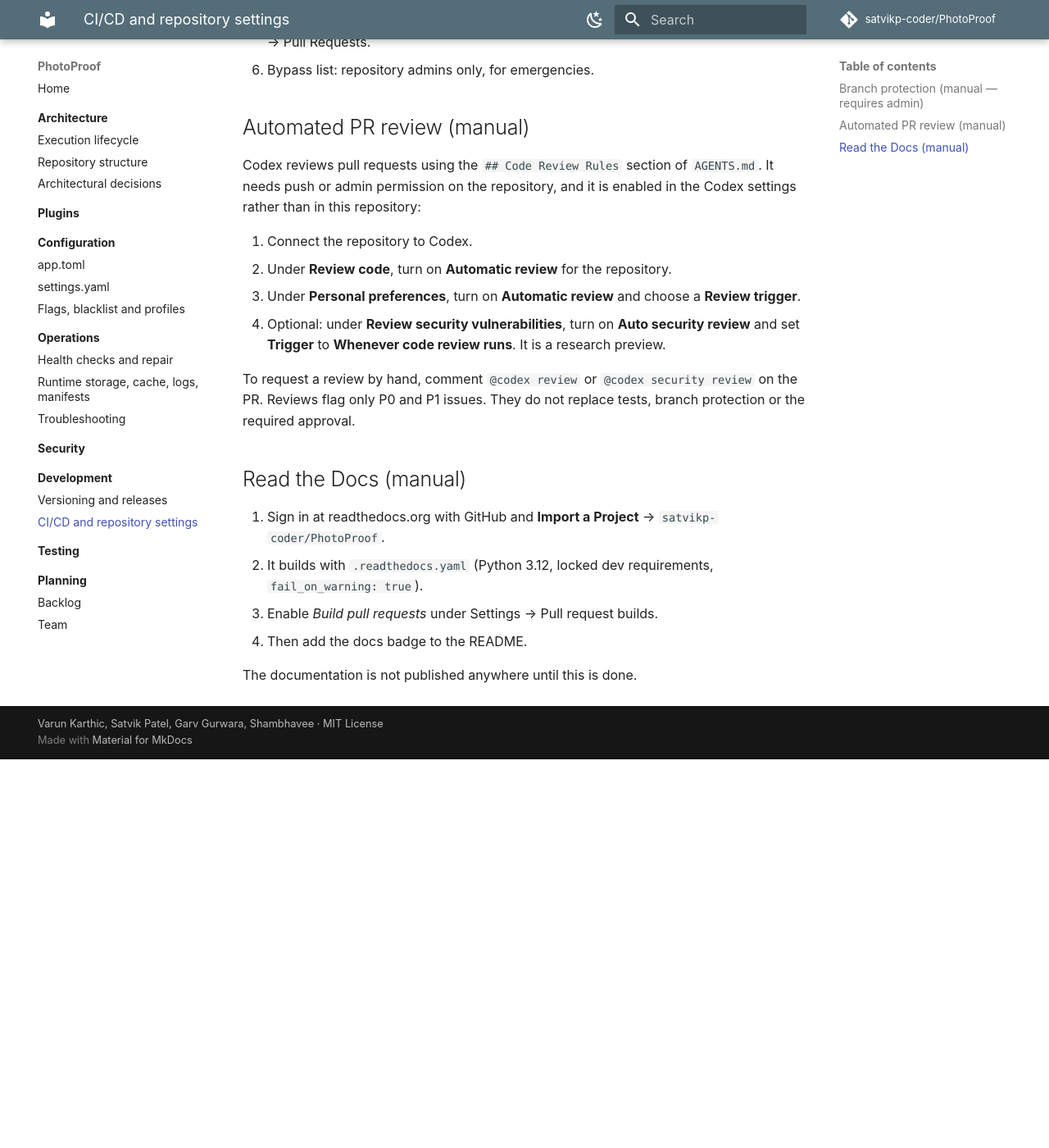
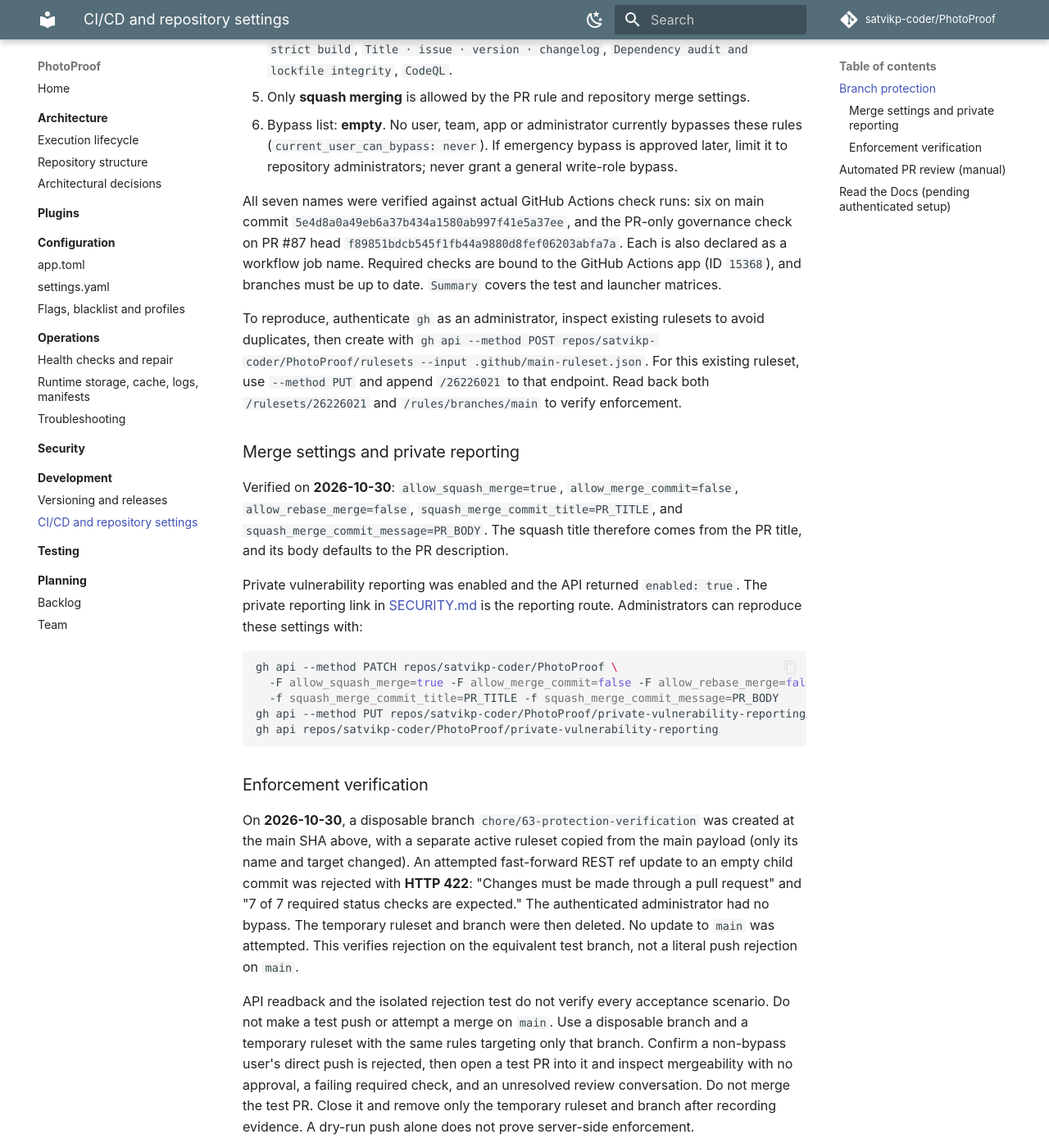
Before and after one commit to satvikp-coder/PhotoProof, an MkDocs documentation site: the page built from docs/development/ci.md, in a window 1280 px wide and 1400 px high, scrolled down 1189 px. Shown: the whole window at 82% size. Built offline with MkDocs 1.6.1 and Material for MkDocs 9.7.7, drawn with Linux system fonts in a browser that asks for light colours; comment, search, counter and statistics services are not loaded; before the commit the page ends 2115 px from its top, so only the background shows below that; some of the changed text lies outside the part shown.

Commit message:
chore(repo): record repository protection and rtd setup

````diff
--- a/app.toml
+++ b/app.toml
@@ -3,7 +3,7 @@
 
 [application]
 name = "PhotoProof"
-version = "0.2.4"
+version = "0.2.5"
 package = "photoproof"
 description = "Modular digital image forgery detection and localization framework."
 release_channel = "development"   # development | preview | stable
--- a/docs/development/ci.md
+++ b/docs/development/ci.md
@@ -13,12 +13,17 @@
 text reaches scripts through environment variables, never through shell
 interpolation.
 
-## Branch protection (manual — requires admin)
+## Branch protection
 
-The foundation was set up with write (not admin) access, so a repository admin must
-configure **Settings → Rules → Rulesets → New branch ruleset** for `main`:
+Applied and verified through the GitHub API on **2026-10-30**:
+[main repository protection](https://github.com/satvikp-coder/PhotoProof/rules/26226021)
+is active. The effective rules endpoint for `main` returns the rules below. The
+reproducible creation payload is [`.github/main-ruleset.json`](https://github.com/satvikp-coder/PhotoProof/blob/main/.github/main-ruleset.json).
+It is a snapshot for administrators, not an automatically applied workflow.
 
-1. Target: default branch.
+The configuration under **Settings → Rules → Rulesets** is:
+
+1. Target: `refs/heads/main`.
 2. Enable **Restrict deletions** and **Block force pushes**.
 3. Enable **Require a pull request before merging**, with 1 required approval,
    *Dismiss stale approvals*, and *Require conversation resolution*.
@@ -26,9 +31,66 @@
    and add: `Quality · lint, format, types, config`, `Summary`, `Package build`,
    `MkDocs strict build`, `Title · issue · version · changelog`,
    `Dependency audit and lockfile integrity`, `CodeQL`.
-5. Optional: **Require linear history**. Allow only **squash merging** under
-   Settings → General → Pull Requests.
-6. Bypass list: repository admins only, for emergencies.
+5. Only **squash merging** is allowed by the PR rule and repository merge settings.
+6. Bypass list: **empty**. No user, team, app or administrator currently bypasses these
+   rules (`current_user_can_bypass: never`). If emergency bypass is approved later,
+   limit it to repository administrators; never grant a general write-role bypass.
+
+All seven names were verified against actual GitHub Actions check runs: six on main
+commit `5e4d8a0a49eb6a37b434a1580ab997f41e5a37ee`, and the PR-only governance check on
+PR #87 head `f89851bdcb545f1fb44a9880d8fef06203abfa7a`. Each is also declared as a
+workflow job name. Required checks are bound to the GitHub Actions app (ID `15368`),
+and branches must be up to date. `Summary` covers the test and launcher matrices.
+
+To reproduce, authenticate `gh` as an administrator, inspect existing rulesets to
+avoid duplicates, then create with
+`gh api --method POST repos/satvikp-coder/PhotoProof/rulesets --input .github/main-ruleset.json`.
+For this existing ruleset, use `--method PUT` and append `/26226021` to that endpoint.
+Read back both `/rulesets/26226021` and `/rules/branches/main` to verify enforcement.
+
+### Merge settings and private reporting
+
+Verified on **2026-10-30**: `allow_squash_merge=true`, `allow_merge_commit=false`,
+`allow_rebase_merge=false`, `squash_merge_commit_title=PR_TITLE`, and
+`squash_merge_commit_message=PR_BODY`. The squash title therefore comes from the PR
+title, and its body defaults to the PR description.
+
+Private vulnerability reporting was enabled and the API returned `enabled: true`.
+The private reporting link in [SECURITY.md](https://github.com/satvikp-coder/PhotoProof/blob/main/SECURITY.md)
+is the reporting route. Administrators can reproduce these settings with:
+
+```bash
+gh api --method PATCH repos/satvikp-coder/PhotoProof \
+  -F allow_squash_merge=true -F allow_merge_commit=false -F allow_rebase_merge=false \
+  -f squash_merge_commit_title=PR_TITLE -f squash_merge_commit_message=PR_BODY
+gh api --method PUT repos/satvikp-coder/PhotoProof/private-vulnerability-reporting
+gh api repos/satvikp-coder/PhotoProof/private-vulnerability-reporting
+```
+
+### Enforcement verification
+
+On **2026-10-30**, a disposable branch `chore/63-protection-verification` was created
+at the main SHA above, with a separate active ruleset copied from the main payload
+(only its name and target changed). An attempted fast-forward REST ref update to an
+empty child commit was rejected with **HTTP 422**: "Changes must be made through a
+pull request" and "7 of 7 required status checks are expected." The authenticated
+administrator had no bypass. The temporary ruleset and branch were then deleted.
+No update to `main` was attempted. This verifies rejection on the equivalent test
+branch, not a literal push rejection on `main`.
+
+API readback and the isolated rejection test do not verify every acceptance scenario. Do not make a
+test push or attempt a merge on `main`. Use a disposable branch and a temporary
+ruleset with the same rules targeting only that branch. Confirm a non-bypass user's
+direct push is rejected, then open a test PR into it and inspect mergeability with
+no approval, a failing required check, and an unresolved review conversation. Do not
+merge the test PR. Close it and remove only the temporary ruleset and branch after
+recording evidence. A dry-run push alone does not prove server-side enforcement.
+
+Dependabot has no automatic governance exemption: its default titles must still
+match Conventional Commits. A maintainer may add `governance:exempt` with an
+explanation to skip issue/version/changelog checks; the title check still runs.
+This does not bypass approval, conversation resolution or any other required check.
+Lockfile regeneration remains tracked separately in #78.
 
 ## Automated PR review (manual)
 
@@ -47,13 +109,29 @@
 PR. Reviews flag only P0 and P1 issues. They do not replace tests, branch protection or
 the required approval.
 
-## Read the Docs (manual)
+## Read the Docs (pending authenticated setup)
 
 1. Sign in at readthedocs.org with GitHub and **Import a Project** →
    `satvikp-coder/PhotoProof`.
-2. It builds with `.readthedocs.yaml` (Python 3.12, locked dev requirements,
-   `fail_on_warning: true`).
-3. Enable *Build pull requests* under Settings → Pull request builds.
-4. Then add the docs badge to the README.
+2. Select `main` as the default branch and `.readthedocs.yaml` as the configuration
+   file. Connect the GitHub App/integration and verify delivery of push and PR events.
+3. The checked-in v2 configuration uses Ubuntu 24.04, Python 3.12 and
+   `requirements-tools.lock`, installed with hashes and wheels only. It points to
+   `mkdocs.yml` with `fail_on_warning: true`. MkDocs uses Material and validates
+   navigation, relative links and anchors. No application installation is needed.
+4. Under Settings → Pull request builds, confirm PR builds are enabled (new projects
+   enable previews by default). Open or update a PR and verify its RTD check and
+   preview URL. Keep secrets out of public build environment variables.
+5. Trigger a successful build of `main`. Open **View Docs** from that build and
+   confirm the published site belongs to this repository. Record the actual project
+   slug, canonical documentation URL, build URL and verification date here.
+6. Only then copy that project's badge from its dashboard into README.md and update
+   the README hosting status. Do not infer the slug from the repository name.
 
-The documentation is not published anywhere until this is done.
+As of **2026-10-30**, GitHub's repository hook list is empty and this session has no
+authenticated Read the Docs connection. A GitHub App installation is not ruled out
+by an empty hook list. No RTD project URL, successful hosted main build or PR preview
+has been verified, and no badge has been added. These actions remain pending; issue
+#63 must stay open until hosted builds and the enforcement scenarios are verified.
+The existing YAML matches the [RTD configuration reference](https://docs.readthedocs.com/platform/stable/config-file/v2.html);
+preview setup follows [RTD pull request previews](https://docs.readthedocs.com/platform/stable/pull-requests.html).
````
Also changed, not shown: CHANGELOG.md (+2 -0 lines), 1 other file.
